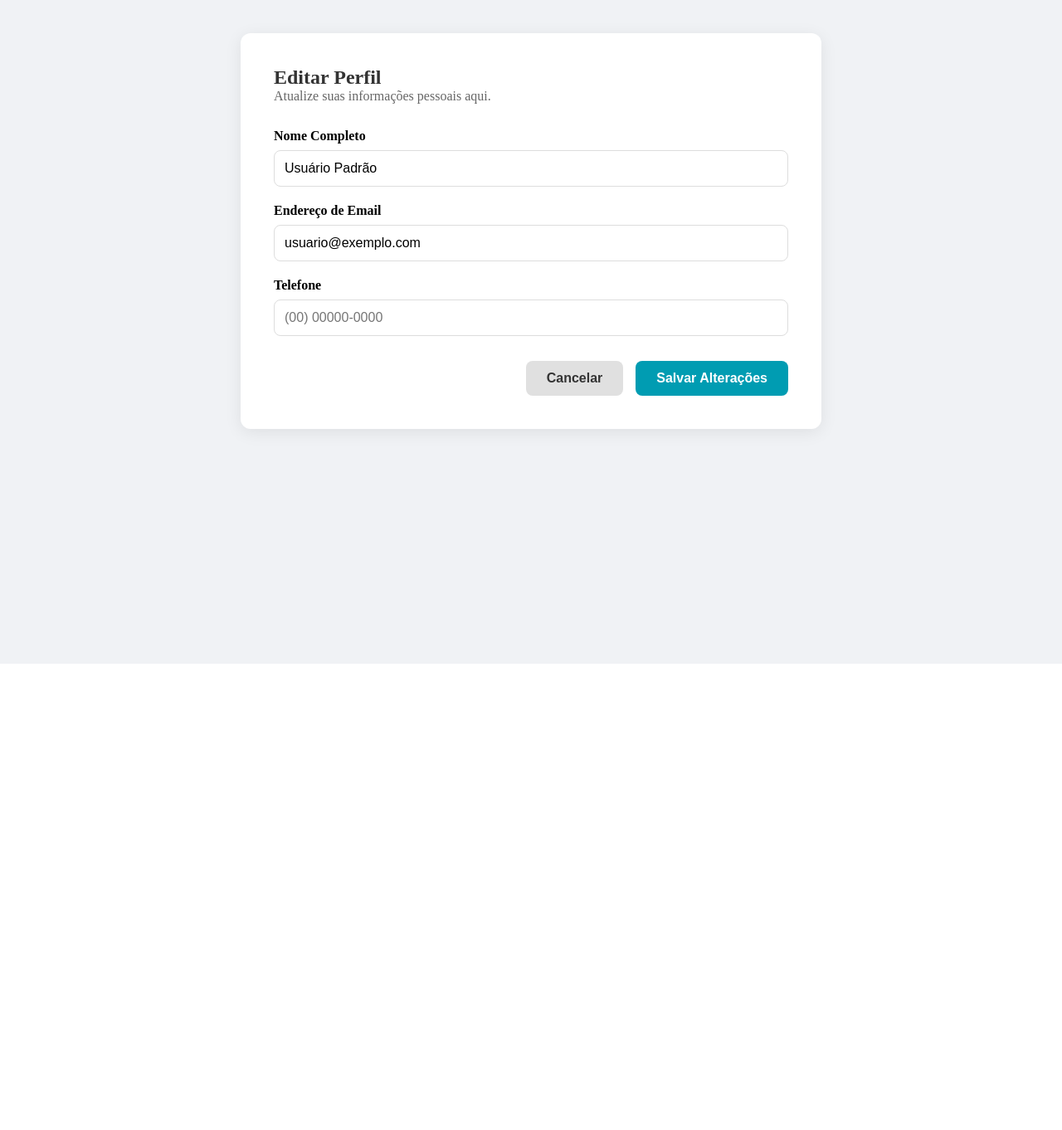
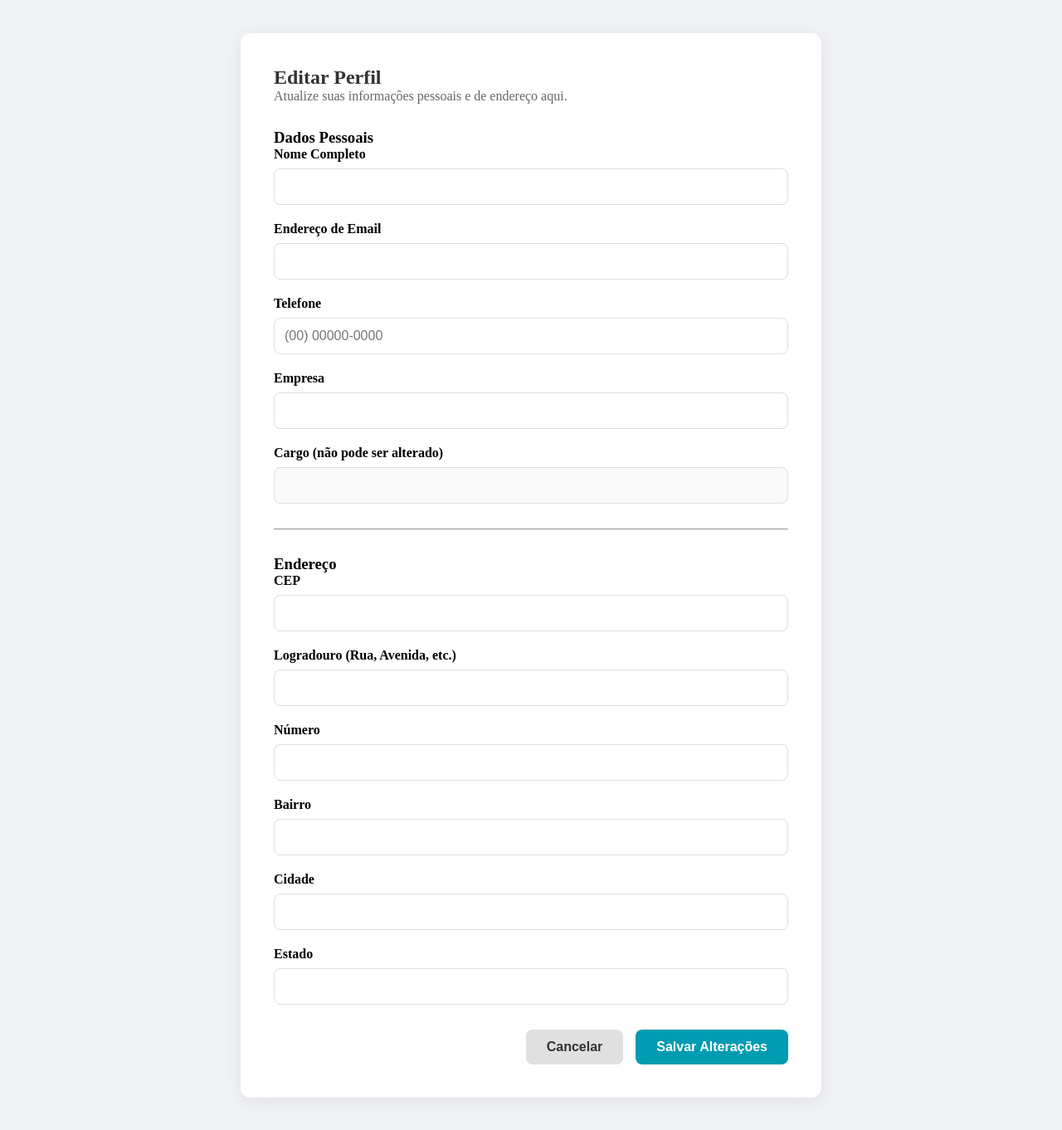
Before and after one commit to Onegrao/M.A.R.I.A---FRONTEND, an Angular app: page /editar-perfil in a window 1280 px wide. Shown: the whole page at 83% size. Before the commit the page ends 800 px from the top, so only its background shows below. Built offline with nearby package versions, Linux system fonts and the light colour scheme; no server answers.

Commit message:
atualização

```diff
--- a/src/app/paginas/configuracoes/configuracoes.component.html
+++ b/src/app/paginas/configuracoes/configuracoes.component.html
@@ -8,7 +8,10 @@
         <p>Receber alertas de manutenção e relatórios no seu email.</p>
       </div>
       <div class="setting-control">
-        <button class="primary-button">Ativar</button>
+        <!-- Botão dinâmico -->
+        <button class="primary-button" (click)="toggleNotificacoes()">
+          {{ config.notificacoesPorEmail ? 'Desativar' : 'Ativar' }}
+        </button>
       </div>
     </div>
     <div class="setting-option">
@@ -17,7 +20,8 @@
         <p>Escolha entre o tema claro e escuro.</p>
       </div>
       <div class="setting-control">
-        <select class="select-box">
+        <!-- Select agora salva ao ser alterado -->
+        <select class="select-box" [(ngModel)]="config.tema" (change)="salvarConfiguracoes()">
           <option>Tema Claro</option>
           <option>Tema Escuro</option>
         </select>
--- a/src/app/paginas/configuracoes/configuracoes.component.ts
+++ b/src/app/paginas/configuracoes/configuracoes.component.ts
@@ -1,17 +1,56 @@
-import { Component } from '@angular/core';
+import { Component, OnInit } from '@angular/core';
 import { CommonModule } from '@angular/common';
 import { Router } from '@angular/router';
+import { ConfiguracoesService, ConfiguracoesUsuario } from '../../services/configuracoes.service';
+import { FormsModule } from '@angular/forms';
+import { ThemeService } from '../../services/theme.service';
+import { HttpErrorResponse } from '@angular/common/http';
 
 @Component({
   selector: 'app-configuracoes',
   standalone: true,
-  imports: [CommonModule],
+  imports: [CommonModule, FormsModule],
   templateUrl: './configuracoes.component.html',
-  styleUrls: ['./configuracoes.component.css']
+  styleUrls: ['./configuracoes.component.css'],
 })
-export class ConfiguracoesComponent {
+export class ConfiguracoesComponent implements OnInit {
+  config: ConfiguracoesUsuario = {
+    notificacoesPorEmail: false,
+    tema: 'Tema Claro'
+  };
 
-  constructor(private router: Router) {}
+  constructor(
+    private router: Router,
+    private configService: ConfiguracoesService,
+    private themeService: ThemeService
+  ) {}
+
+  ngOnInit(): void {
+    this.configService.getConfiguracoes().subscribe({
+      next: data => {
+        this.config = data;
+        this.themeService.applyTheme(this.config.tema);
+      },
+      error: (err: HttpErrorResponse) => {
+        console.error('Falha ao carregar configurações', err);
+      }
+    });
+  }
+
+  salvarConfiguracoes(): void {
+    this.configService.salvarConfiguracoes(this.config).subscribe({
+      next: () => {
+        console.log('Configurações salvas!');
+        this.themeService.applyTheme(this.config.tema);
+      },
+      error: (err: HttpErrorResponse) => console.error('Erro ao salvar', err)
+    });
+  }
+
+  toggleNotificacoes(): void {
+    this.config.notificacoesPorEmail = !this.config.notificacoesPorEmail;
+    this.salvarConfiguracoes();
+  }
 
   voltar(): void {
     this.router.navigate(['/home']);
--- a/src/app/paginas/editar-perfil/editar-perfil.component.html
+++ b/src/app/paginas/editar-perfil/editar-perfil.component.html
@@ -1,20 +1,61 @@
 <div class="page-container">
   <div class="content-card">
     <h2>Editar Perfil</h2>
-    <p>Atualize suas informações pessoais aqui.</p>
-    <form (ngSubmit)="salvarPerfil()">
+    <p>Atualize suas informações pessoais e de endereço aqui.</p>
+
+    <form *ngIf="perfil" (ngSubmit)="salvarPerfil()">
+
+      <h3>Dados Pessoais</h3>
       <div class="input-group">
         <label for="nome">Nome Completo</label>
-        <input id="nome" type="text" name="nome" value="Usuário Padrão">
+        <input id="nome" type="text" name="nome" [(ngModel)]="perfil.nome">
       </div>
       <div class="input-group">
         <label for="email">Endereço de Email</label>
-        <input id="email" type="email" name="email" value="usuario@exemplo.com">
+        <input id="email" type="email" name="email" [(ngModel)]="perfil.email">
       </div>
       <div class="input-group">
         <label for="telefone">Telefone</label>
-        <input id="telefone" type="tel" name="telefone" placeholder="(00) 00000-0000">
+        <input id="telefone" type="tel" name="telefone" placeholder="(00) 00000-0000" [(ngModel)]="perfil.telefone">
       </div>
+      <div class="input-group">
+        <label for="empresa">Empresa</label>
+        <input id="empresa" type="text" name="empresa" [(ngModel)]="perfil.empresa">
+      </div>
+      <div class="input-group">
+        <label for="cargo">Cargo (não pode ser alterado)</label>
+        <!--  Cargo  está desabilitado com disabled-->
+        <input id="cargo" type="text" name="cargo" [(ngModel)]="perfil.cargo" [disabled]="true">
+      </div>
+
+      <hr style="margin: 30px 0;">
+
+      <h3>Endereço</h3>
+      <div class="input-group">
+        <label for="cep">CEP</label>
+        <input id="cep" type="text" name="cep" [(ngModel)]="perfil.cep">
+      </div>
+      <div class="input-group">
+        <label for="logradouro">Logradouro (Rua, Avenida, etc.)</label>
+        <input id="logradouro" type="text" name="logradouro" [(ngModel)]="perfil.logradouro">
+      </div>
+      <div class="input-group">
+        <label for="numero">Número</label>
+        <input id="numero" type="text" name="numero" [(ngModel)]="perfil.numero">
+      </div>
+      <div class="input-group">
+        <label for="bairro">Bairro</label>
+        <input id="bairro" type="text" name="bairro" [(ngModel)]="perfil.bairro">
+      </div>
+      <div class="input-group">
+        <label for="cidade">Cidade</label>
+        <input id="cidade" type="text" name="cidade" [(ngModel)]="perfil.cidade">
+      </div>
+      <div class="input-group">
+        <label for="estado">Estado</label>
+        <input id="estado" type="text" name="estado" [(ngModel)]="perfil.estado">
+      </div>
+
       <div class="button-group">
         <button type="button" class="secondary-button" (click)="cancelar()">Cancelar</button>
         <button type="submit" class="primary-button">Salvar Alterações</button>
--- a/src/app/paginas/editar-perfil/editar-perfil.component.ts
+++ b/src/app/paginas/editar-perfil/editar-perfil.component.ts
@@ -1,20 +1,37 @@
-import { Component } from '@angular/core';
+import { Component, OnInit } from '@angular/core';
 import { CommonModule } from '@angular/common';
 import { Router } from '@angular/router';
+import { PerfilService, PerfilUsuario } from '../../services/perfil.service';
+import {FormsModule} from '@angular/forms';
 
 @Component({
   selector: 'app-editar-perfil',
   standalone: true,
-  imports: [CommonModule],
+  imports: [CommonModule,FormsModule],
   templateUrl: './editar-perfil.component.html',
   styleUrls: ['./editar-perfil.component.css']
 })
-export class EditarPerfilComponent {
+export class EditarPerfilComponent implements OnInit {
+  // Objeto para guardar os dados do formulário
+  perfil: Partial<PerfilUsuario> = {};
 
-  constructor(private router: Router) {}
+  constructor(
+    private router: Router,
+    private perfilService: PerfilService
+  ) {}
+
+  ngOnInit(): void {
+    // Carrega os dados do usuário quando a página inicia
+    this.perfilService.getPerfil().subscribe(data => {
+      this.perfil = data;
+    });
+  }
 
   salvarPerfil(): void {
-    this.router.navigate(['/home']);
+    this.perfilService.salvarPerfil(this.perfil).subscribe(() => {
+      alert('Perfil salvo com sucesso!');
+      this.router.navigate(['/home']);
+    });
   }
 
   cancelar(): void {
--- a/src/app/services/auth.service.ts
+++ b/src/app/services/auth.service.ts
@@ -2,7 +2,7 @@ import { Injectable } from '@angular/core';
 import { HttpClient } from '@angular/common/http';
 import { Observable, tap } from 'rxjs';
 import { Router } from '@angular/router';
-import {environment}  from '../../environments/environments';
+import { environment } from '../../environments/environments';
 
 // Interface para a resposta do token do Django
 export interface AuthResponse {
@@ -19,7 +19,6 @@ export class AuthService {
 
   constructor(private http: HttpClient, private router: Router) { }
 
-
   login(usuario: string, senha: string): Observable<AuthResponse> {
     return this.http.post<AuthResponse>(this.apiUrl, { username: usuario, password: senha })
       .pipe(
@@ -35,9 +34,12 @@ export class AuthService {
   }
 
   logout() {
-
     localStorage.removeItem('access_token');
     // Navega o usuário de volta para a página de login
     this.router.navigate(['/login']);
   }
+
+  getToken(): string | null {
+    return localStorage.getItem('access_token');
+  }
 }
--- /dev/null
+++ b/src/app/services/configuracoes.service.ts
@@ -0,0 +1,26 @@
+import { Injectable } from '@angular/core';
+import { HttpClient } from '@angular/common/http';
+import { Observable } from 'rxjs';
+
+export interface ConfiguracoesUsuario {
+  notificacoesPorEmail: boolean;
+  tema: 'Tema Claro' | 'Tema Escuro';
+}
+
+@Injectable({
+  providedIn: 'root'
+})
+export class ConfiguracoesService {
+  private apiUrl = 'http://localhost:8000/api/configuracoes/';
+
+  constructor(private http: HttpClient) { }
+
+  getConfiguracoes(): Observable<ConfiguracoesUsuario> {
+    return this.http.get<ConfiguracoesUsuario>(this.apiUrl);
+  }
+
+  salvarConfiguracoes(config: ConfiguracoesUsuario): Observable<any> {
+    // PUT vai substituir o objeto de configurações inteiro
+    return this.http.put(this.apiUrl, config);
+  }
+}
--- /dev/null
+++ b/src/app/services/perfil.service.ts
@@ -0,0 +1,36 @@
+import { Injectable } from '@angular/core';
+import { HttpClient } from '@angular/common/http';
+import { Observable } from 'rxjs';
+
+export interface PerfilUsuario {
+  id: number;
+  nome: string;
+  email: string;
+  cargo: string;
+  empresa: string;
+  telefone?: string;
+  cep?: string;
+  logradouro?: string;
+  numero?: string;
+  bairro?: string;
+  cidade?: string;
+  estado?: string;
+}
+
+@Injectable({
+  providedIn: 'root'
+})
+export class PerfilService {
+  private apiUrl = 'http://localhost:8000/api/perfil/';
+
+  constructor(private http: HttpClient) { }
+
+  getPerfil(): Observable<PerfilUsuario> {
+    return this.http.get<PerfilUsuario>(this.apiUrl);
+  }
+
+  salvarPerfil(perfil: Partial<PerfilUsuario>): Observable<any> {
+    // PATCH vai enviar apenas os campos alterados
+    return this.http.patch(this.apiUrl, perfil);
+  }
+}
--- /dev/null
+++ b/src/app/services/theme.service.ts
@@ -0,0 +1,25 @@
+import { Injectable, Renderer2, RendererFactory2 } from '@angular/core';
+
+@Injectable({
+  providedIn: 'root'
+})
+export class ThemeService {
+  private renderer: Renderer2;
+
+  constructor(rendererFactory: RendererFactory2) {
+    // Renderer2 é a forma segura do Angular para manipular o DOM (mudar o HTML/CSS).
+    this.renderer = rendererFactory.createRenderer(null, null);
+  }
+
+  //  aplica a classe CSS no corpo da página
+  applyTheme(theme: 'Tema Claro' | 'Tema Escuro') {
+    const themeClass = theme === 'Tema Escuro' ? 'dark-theme' : 'light-theme';
+
+    // Remove o tema antigo antes de aplicar o novo para não ter classes conflitantes
+    this.renderer.removeClass(document.body, 'dark-theme');
+    this.renderer.removeClass(document.body, 'light-theme');
+
+    // Adiciona a classe correta
+    this.renderer.addClass(document.body, themeClass);
+  }
+}
```
Also changed, not shown: src/app/app.config.ts (+8 -5 lines).
